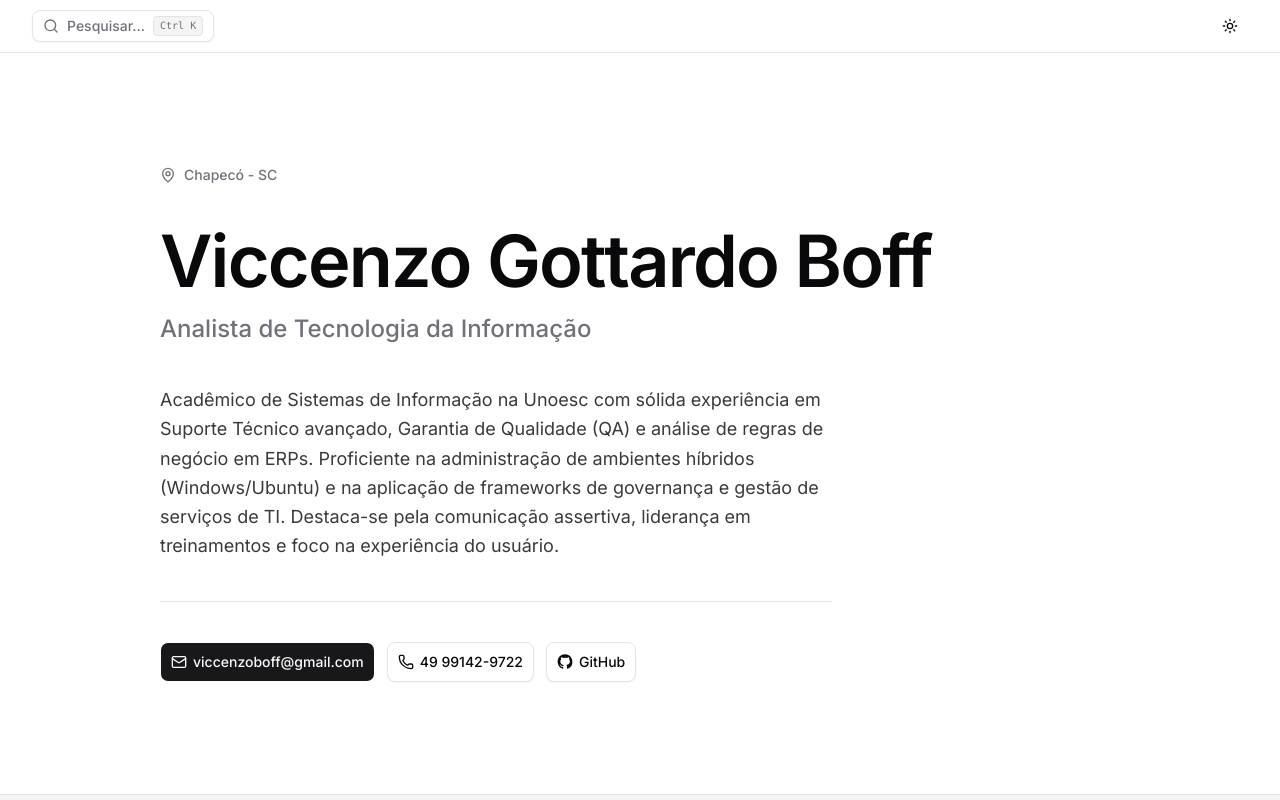
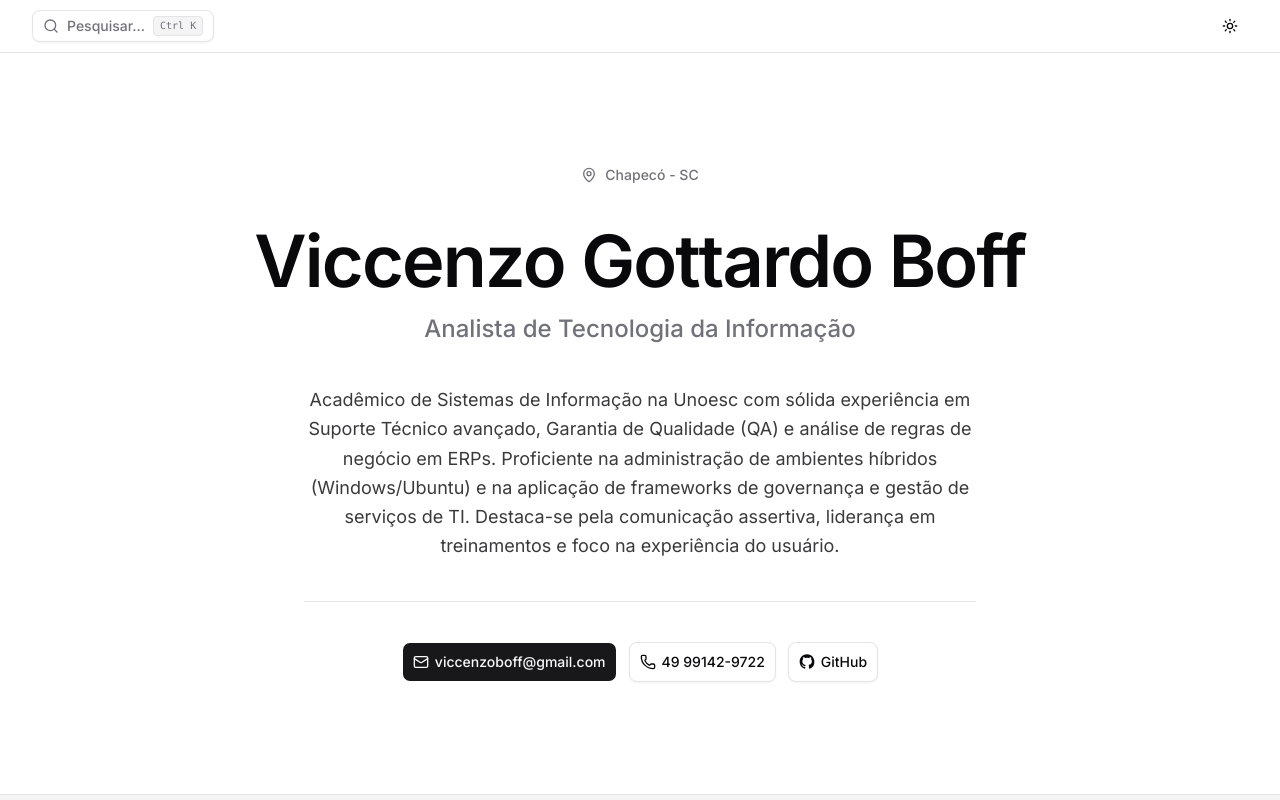
Before and after one commit to viccenzo-boff/Viccenzo-Boff, a Next.js app: page / in a window 1280 px wide. Shown: the top 800 px of the page. Built offline with nearby package versions, Linux system fonts and the light colour scheme.

Commit message:
centralização dos elementos apresentação

```diff
--- a/src/components/custom/hero.tsx
+++ b/src/components/custom/hero.tsx
@@ -24,13 +24,13 @@ export function Hero() {
 
   return (
     <header id="inicio" className="scroll-mt-20 border-b border-border bg-background">
-      <div className="mx-auto flex w-full max-w-5xl flex-col gap-10 px-6 py-20 sm:py-28 lg:px-8">
+      <div className="mx-auto flex w-full max-w-5xl flex-col items-center gap-10 px-6 py-20 text-center sm:py-28 lg:px-8">
         <div className="flex items-center gap-2 text-sm font-medium text-muted-foreground">
           <MapPin className="size-4" aria-hidden="true" />
           <span>{contact.location}</span>
         </div>
 
-        <div className="flex flex-col gap-4">
+        <div className="flex flex-col items-center gap-4">
           <h1 className="text-4xl font-semibold tracking-tight text-balance text-foreground sm:text-6xl lg:text-7xl">
             {contact.name}
           </h1>
@@ -45,7 +45,7 @@ export function Hero() {
 
         <Separator className="max-w-2xl" />
 
-        <div className="flex flex-wrap items-center gap-3">
+        <div className="flex flex-wrap items-center justify-center gap-3">
           <Button asChild size="lg">
             <a href={`mailto:${contact.email}`}>
               <Mail />
```
Also changed, not shown: .claudecode/prd.md, 1 other file (tests, documents, lock files or other folders).
